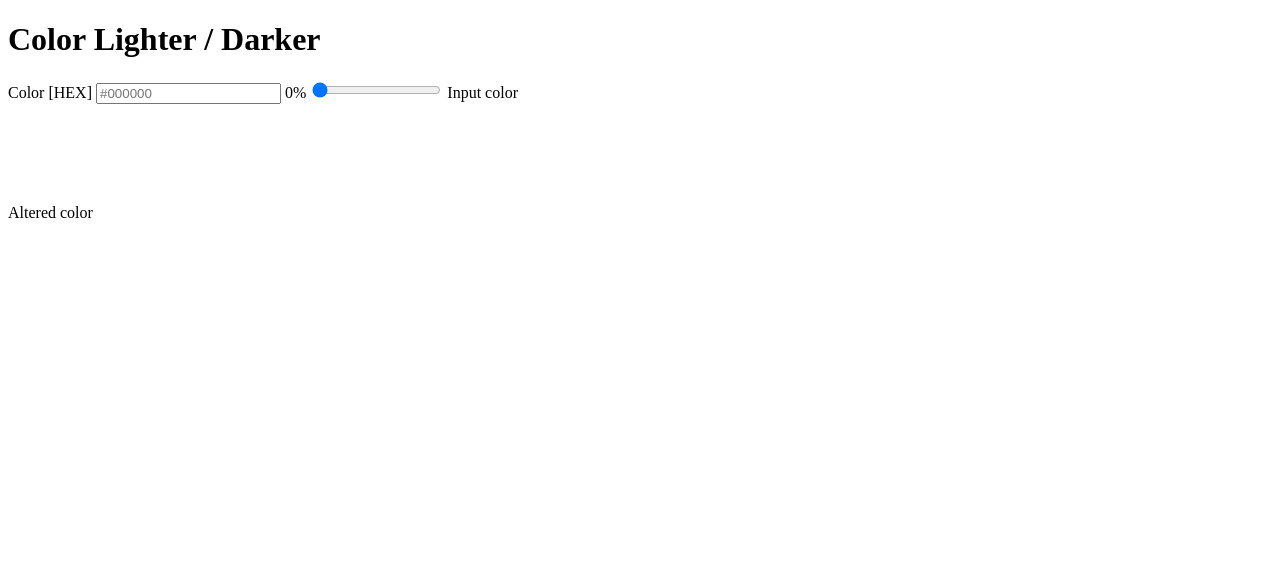
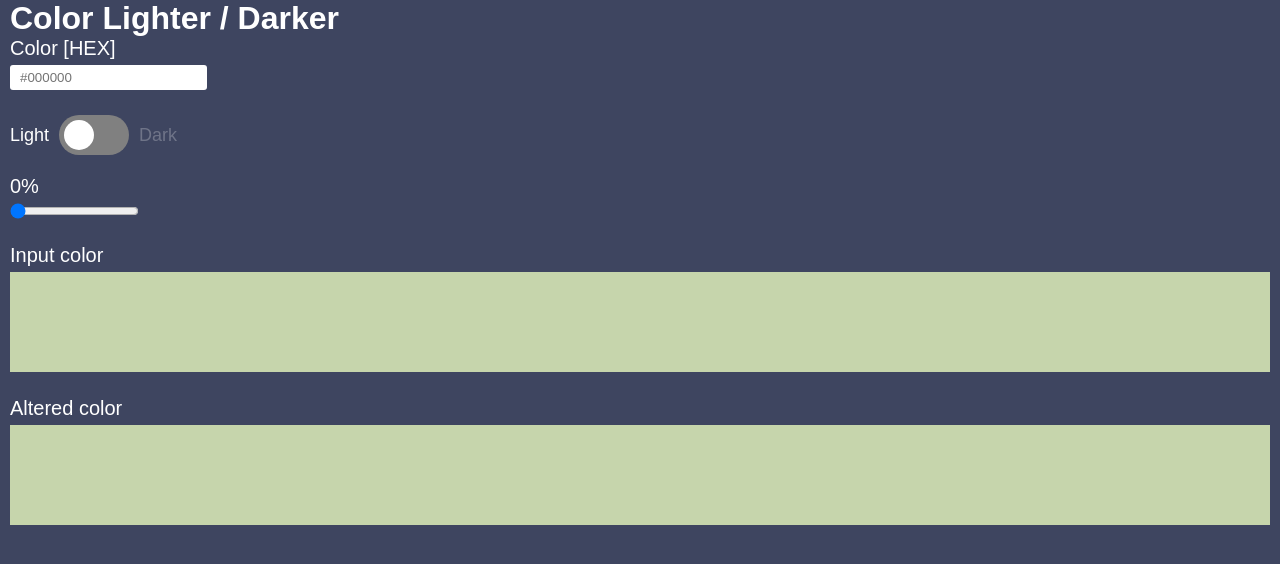
Before and after one commit to SergeyMurin/color-tool, a plain HTML site: page src/mark-up/index.html in a window 1280 px wide. Drawn offline with Linux system fonts and the light colour scheme.

Commit message:
toggle btn

```diff
--- a/src/mark-up/index.html
+++ b/src/mark-up/index.html
@@ -26,6 +26,15 @@ input color and altered color
     <label for="hexInput">Color [HEX]</label>
     <input id="hexInput" type="text" placeholder="#000000"/>
 
+
+    <div class="toggle">
+        <p id="lighterText" class="toggle-text">Light</p>
+        <div id="toggleBtn" class="toggle-btn">
+            <div class="inner-circle"></div>
+        </div>
+        <p id="darkerText" class="toggle-text unselected">Dark</p>
+    </div>
+
     <label for="slider" id="sliderText">0%</label>
     <input id="slider" class="slider" type="range" min="0" max="100" value="0"/>
 
--- a/src/script/script.js
+++ b/src/script/script.js
@@ -3,7 +3,10 @@ const sliderRef = document.getElementById("slider");
 const sliderTextRef = document.getElementById("sliderText");
 const inputColorRef = document.getElementById("inputColor");
 const alteredColorRef = document.getElementById("alteredColor");
-const alteredColorTextRef = document.getElementById("alteredColorText")
+const alteredColorTextRef = document.getElementById("alteredColorText");
+const lighterTextRef = document.getElementById("lighterText");
+const darkerTextRef = document.getElementById("darkerText");
+const toggleBtnRef = document.getElementById("toggleBtn");
 
 
 const isValidHex = (hex) => {
@@ -73,18 +76,36 @@ hexInputRef.addEventListener("keyup", () => {
 
     const strippedHex = hex.replace("#", "");
     inputColorRef.style.backgroundColor = "#" + strippedHex;
-})
+});
 
 
 sliderRef.addEventListener("input", () => {
     if (!isValidHex(hexInputRef.value)) {
         return;
     }
-    sliderTextRef.value = sliderRef.value + "%";
+    sliderTextRef.textContent = sliderRef.value + "%";
 
-    const alteredHex = alterColor(hexInputRef.value, sliderRef.value);
+    const valueAddition =
+        toggleBtnRef.classList.contains('toggled') ?
+            -sliderRef.value
+            : sliderRef.value;
+
+    const alteredHex = alterColor(hexInputRef.value, valueAddition);
     alteredColorRef.style.backgroundColor = alteredHex;
 
-    alteredColorTextRef.value = alteredHex;
+    alteredColorTextRef.textContent = alteredHex;
 
-})
+});
+
+
+toggleBtnRef.addEventListener('click', () => {
+    if (toggleBtnRef.classList.contains('toggled')) {
+        toggleBtnRef.classList.remove('toggled');
+        lighterTextRef.classList.remove('unselected');
+        darkerTextRef.classList.add('unselected');
+    } else {
+        toggleBtnRef.classList.add('toggled');
+        lighterTextRef.classList.add('unselected');
+        darkerTextRef.classList.remove('unselected');
+    }
+});
--- a/src/styles/style.css
+++ b/src/styles/style.css
@@ -1,4 +1,79 @@
-#alteredColor, #inputColor{
-    width:100px;
-    height: 100px;
+* {
+    margin: 0;
+    padding: 0;
 }
+
+body {
+    font-family: 'Montserrat', sans-serif;
+    background-color: #3e4560;
+    color: white;
+}
+
+.container {
+    padding: 0 10px;
+}
+
+.title {
+    text-align: center;
+    margin: 20px;
+    color: #d6d5ac;
+}
+
+label {
+    display: block;
+    font-size: 20px;
+    margin-bottom: 5px;
+}
+
+input {
+    margin-bottom: 25px;
+}
+
+input[type="text"]{
+    padding: 5px 10px;
+    border-radius: 3px;
+    border: none;
+}
+
+.box {
+    height:100px;
+    width: 100%;
+    background-color: #c6d5ac;
+    margin-bottom: 25px;
+}
+
+.toggle-text {
+    font-size: 18px;
+}
+
+.toggle {
+    display: flex;
+    align-items: center;
+    margin-bottom: 20px
+}
+
+.toggle-btn {
+    height: 30px;
+    width: 60px;
+    background-color: gray;
+    border-radius: 30px;
+    padding: 5px;
+    margin: 0 10px;
+}
+
+.inner-circle {
+    width: 30px;
+    height: 30px;
+    border-radius: 50%;
+    background-color: white;
+    transition: all 250ms;
+}
+
+.toggle-btn.toggled > .inner-circle {
+    transform: translateX(30px);
+    background-color: #333;
+}
+
+.unselected {
+    opacity: 0.25;
+}
```
